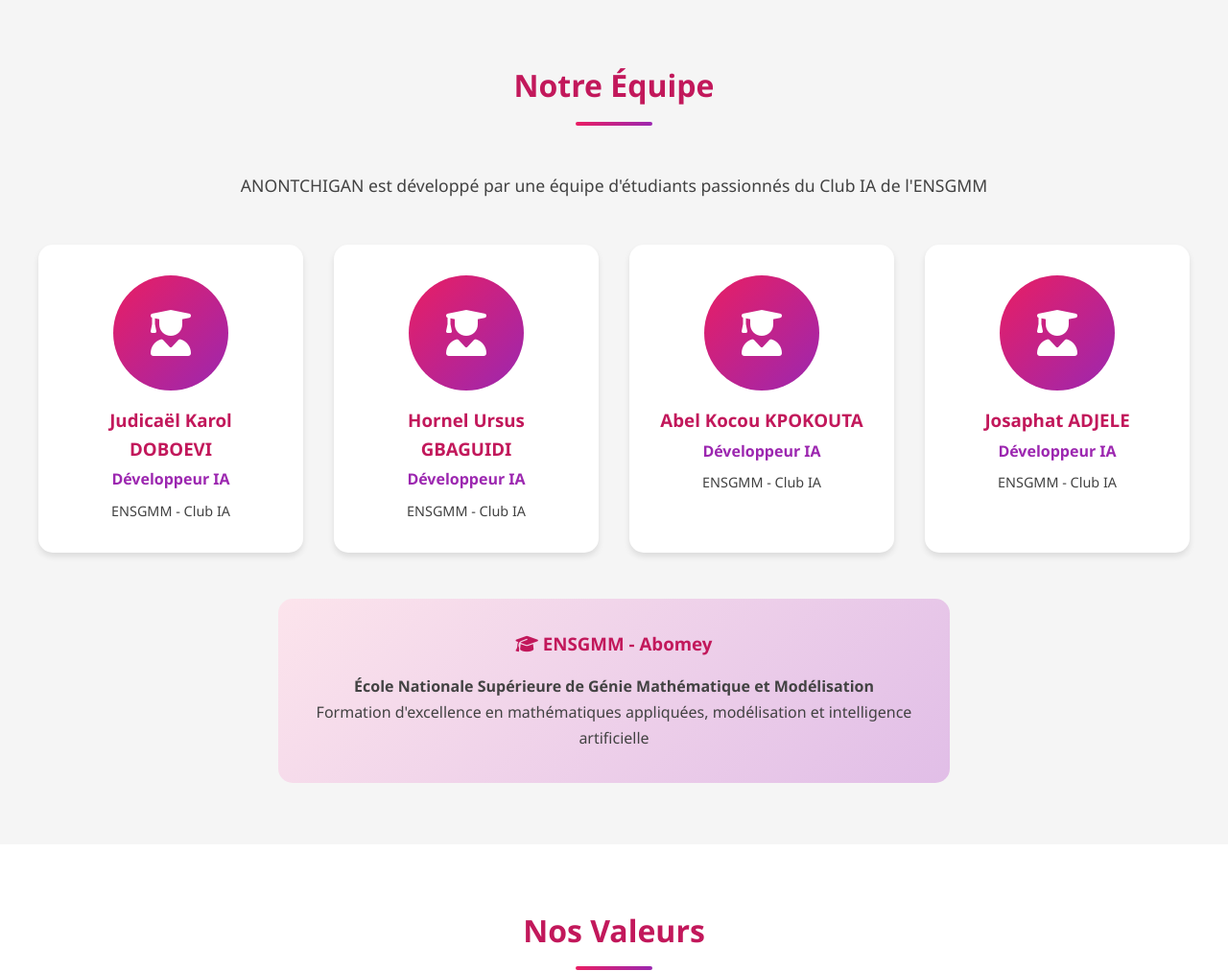
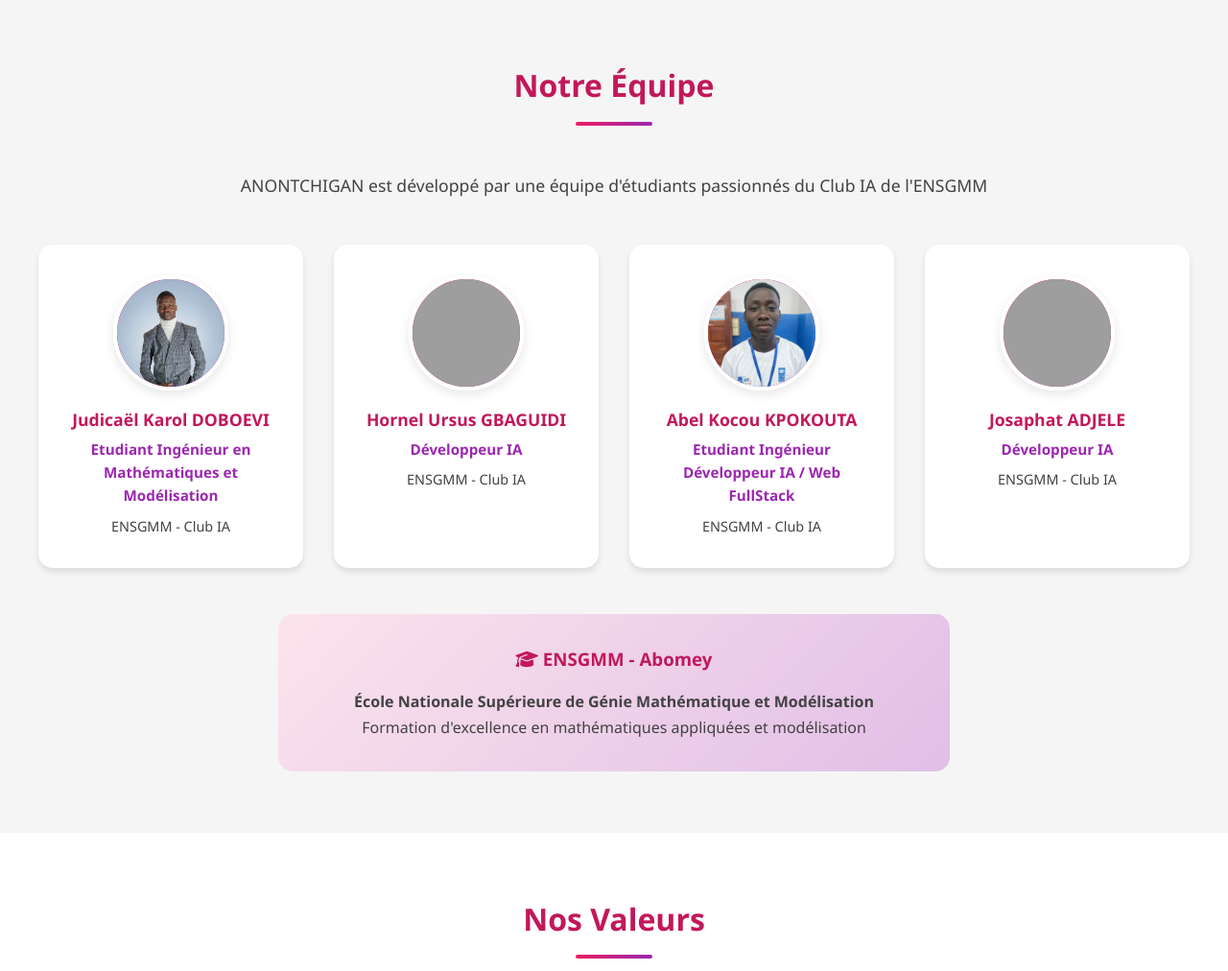
Before and after one commit to Abel-Dev-KPOKOUTA/anontchigan, a Django app: page /a-propos/ in a window 1280 px wide. Shown: the part 1792-2804 px from the top of the page at 96% size. Run offline with Django 5.2, Linux system fonts and the light colour scheme; grey boxes are pictures that could not be loaded.

Commit message:
add image team

```diff
--- a/core/templates/core/a_propos.html
+++ b/core/templates/core/a_propos.html
@@ -1,9 +1,137 @@
 {% extends 'core/base.html' %}
+{% load static %}
+{% block title %}À Propos - ANONTCHIGAN | Notre Mission{% endblock %}
 
-{% block title %}À Propos - ANONTCHIGAN | Notre Mission{% endblock %}
+
 
 {% block content %}
 <!-- Hero Section -->
+<style>
+    .team-grid {
+        display: grid;
+        grid-template-columns: repeat(auto-fit, minmax(250px, 1fr));
+        gap: 2rem;
+        margin-bottom: 3rem;
+    }
+
+    .team-member {
+        background: var(--blanc);
+        padding: 2rem;
+        border-radius: 15px;
+        box-shadow: var(--ombre);
+        text-align: center;
+        transition: transform 0.3s ease, box-shadow 0.3s ease;
+    }
+
+    .team-member:hover {
+        transform: translateY(-10px);
+        box-shadow: 0 8px 24px rgba(0,0,0,0.15);
+    }
+
+    .member-avatar {
+        width: 120px;
+        height: 120px;
+        background: linear-gradient(135deg, var(--rose-primary), var(--violet));
+        border-radius: 50%;
+        margin: 0 auto 1rem;
+        display: flex;
+        align-items: center;
+        justify-content: center;
+        overflow: hidden;
+        position: relative;
+        border: 4px solid var(--blanc);
+        box-shadow: 0 4px 12px rgba(0,0,0,0.1);
+    }
+
+    .member-avatar img {
+        width: 100%;
+        height: 100%;
+        object-fit: cover;
+        position: absolute;
+        top: 0;
+        left: 0;
+        z-index: 1;
+    }
+
+    .member-avatar i {
+        font-size: 3rem;
+        color: var(--blanc);
+        position: relative;
+        z-index: 0;
+    }
+
+    .member-name {
+        color: var(--rose-dark);
+        margin-bottom: 0.3rem;
+        font-size: 1.1rem;
+    }
+
+    .member-role {
+        color: var(--violet);
+        font-weight: 600;
+        margin-bottom: 0.5rem;
+        font-size: 0.95rem;
+    }
+
+    .member-school {
+        font-size: 0.9rem;
+        color: var(--gris-fonce);
+    }
+
+
+
+    .member-avatar img {
+        width: 100%;
+        height: 100%;
+        object-fit: cover;
+        object-position: center 20%; /* 👈 Ajuste le centrage vertical */
+        position: absolute;
+        top: 0;
+        left: 0;
+        z-index: 1;
+    }
+
+
+
+
+
+
+    /* Responsive */
+    @media (max-width: 768px) {
+        .team-grid {
+            grid-template-columns: repeat(auto-fit, minmax(200px, 1fr));
+            gap: 1.5rem;
+        }
+
+        .member-avatar {
+            width: 100px;
+            height: 100px;
+        }
+
+        .member-avatar i {
+            font-size: 2.5rem;
+        }
+
+        .member-name {
+            font-size: 1rem;
+        }
+
+        .member-role {
+            font-size: 0.85rem;
+        }
+    }
+
+    @media (max-width: 480px) {
+        .team-grid {
+            grid-template-columns: 1fr;
+        }
+
+        .team-member {
+            padding: 1.5rem;
+        }
+    }
+</style>
+
 <section class="hero">
     <div class="hero-content">
         <h1><i class="fas fa-heart"></i> À Propos d'ANONTCHIGAN</h1>
@@ -93,49 +221,67 @@
             ANONTCHIGAN est développé par une équipe d'étudiants passionnés du Club IA de l'ENSGMM
         </p>
 
-        <div style="display: grid; grid-template-columns: repeat(auto-fit, minmax(250px, 1fr)); gap: 2rem; margin-bottom: 3rem;">
-            <div style="background: var(--blanc); padding: 2rem; border-radius: 15px; box-shadow: var(--ombre);">
-                <div style="width: 120px; height: 120px; background: linear-gradient(135deg, var(--rose-primary), var(--violet)); border-radius: 50%; margin: 0 auto 1rem; display: flex; align-items: center; justify-content: center;">
-                    <i class="fas fa-user-graduate" style="font-size: 3rem; color: var(--blanc);"></i>
+
+        <!-- HTML simplifié -->
+        <div class="team-grid">
+
+            <!-- Membre 1 -->
+            <div class="team-member">
+                <div class="member-avatar">
+                    <img src="{% static 'images/team/judicael.jpg' %}" alt="Judicaël Karol DOBOEVI">
+                    <i class="fas fa-user-graduate"></i>
                 </div>
-                <h3 style="color: var(--rose-dark); margin-bottom: 0.3rem;">Judicaël Karol DOBOEVI</h3>
-                <p style="color: var(--violet); font-weight: 600; margin-bottom: 0.5rem;">Développeur IA</p>
-                <p style="font-size: 0.9rem; color: var(--gris-fonce);">ENSGMM - Club IA</p>
+                <h3 class="member-name">Judicaël Karol DOBOEVI</h3>
+                <p class="member-role">Etudiant Ingénieur en Mathématiques et Modélisation</p>
+                <p class="member-school">ENSGMM - Club IA</p>
             </div>
 
-            <div style="background: var(--blanc); padding: 2rem; border-radius: 15px; box-shadow: var(--ombre);">
-                <div style="width: 120px; height: 120px; background: linear-gradient(135deg, var(--rose-primary), var(--violet)); border-radius: 50%; margin: 0 auto 1rem; display: flex; align-items: center; justify-content: center;">
-                    <i class="fas fa-user-graduate" style="font-size: 3rem; color: var(--blanc);"></i>
+            <!-- Membre 2 -->
+            <div class="team-member">
+                <div class="member-avatar">
+                    <img src="{% static 'images/team/hornel.jpg' %}" alt="Hornel Ursus GBAGUIDI">
+                    <i class="fas fa-user-graduate"></i>
                 </div>
-                <h3 style="color: var(--rose-dark); margin-bottom: 0.3rem;">Hornel Ursus GBAGUIDI</h3>
-                <p style="color: var(--violet); font-weight: 600; margin-bottom: 0.5rem;">Développeur IA</p>
-                <p style="font-size: 0.9rem; color: var(--gris-fonce);">ENSGMM - Club IA</p>
+                <h3 class="member-name">Hornel Ursus GBAGUIDI</h3>
+                <p class="member-role">Développeur IA</p>
+                <p class="member-school">ENSGMM - Club IA</p>
             </div>
 
-            <div style="background: var(--blanc); padding: 2rem; border-radius: 15px; box-shadow: var(--ombre);">
-                <div style="width: 120px; height: 120px; background: linear-gradient(135deg, var(--rose-primary), var(--violet)); border-radius: 50%; margin: 0 auto 1rem; display: flex; align-items: center; justify-content: center;">
-                    <i class="fas fa-user-graduate" style="font-size: 3rem; color: var(--blanc);"></i>
+            <!-- Membre 3 -->
+            <div class="team-member">
+                <div class="member-avatar">
+                    <img src="{% static 'images/team/abel.jpg' %}" alt="Abel Kocou KPOKOUTA">
+                    <i class="fas fa-user-graduate"></i>
                 </div>
-                <h3 style="color: var(--rose-dark); margin-bottom: 0.3rem;">Abel Kocou KPOKOUTA</h3>
-                <p style="color: var(--violet); font-weight: 600; margin-bottom: 0.5rem;">Développeur IA</p>
-                <p style="font-size: 0.9rem; color: var(--gris-fonce);">ENSGMM - Club IA</p>
+                <h3 class="member-name">Abel Kocou KPOKOUTA</h3>
+                <p class="member-role">Etudiant Ingénieur  Développeur IA / Web FullStack</p>
+                <p class="member-school">ENSGMM - Club IA</p>
             </div>
 
-            <div style="background: var(--blanc); padding: 2rem; border-radius: 15px; box-shadow: var(--ombre);">
-                <div style="width: 120px; height: 120px; background: linear-gradient(135deg, var(--rose-primary), var(--violet)); border-radius: 50%; margin: 0 auto 1rem; display: flex; align-items: center; justify-content: center;">
-                    <i class="fas fa-user-graduate" style="font-size: 3rem; color: var(--blanc);"></i>
+            <!-- Membre 4 -->
+            <div class="team-member">
+                <div class="member-avatar">
+                    <img src="{% static 'images/team/josaphat.jpg' %}" alt="Josaphat ADJELE">
+                    <i class="fas fa-user-graduate"></i>
                 </div>
-                <h3 style="color: var(--rose-dark); margin-bottom: 0.3rem;">Josaphat ADJELE</h3>
-                <p style="color: var(--violet); font-weight: 600; margin-bottom: 0.5rem;">Développeur IA</p>
-                <p style="font-size: 0.9rem; color: var(--gris-fonce);">ENSGMM - Club IA</p>
+                <h3 class="member-name">Josaphat ADJELE</h3>
+                <p class="member-role">Développeur IA</p>
+                <p class="member-school">ENSGMM - Club IA</p>
             </div>
+
         </div>
+
+
+
+
+
+
 
         <div style="background: linear-gradient(135deg, var(--rose-light) 0%, #E1BEE7 100%); padding: 2rem; border-radius: 15px; max-width: 700px; margin: 0 auto;">
             <h3 style="color: var(--rose-dark); margin-bottom: 1rem;"><i class="fas fa-graduation-cap"></i> ENSGMM - Abomey</h3>
             <p style="color: var(--gris-fonce); line-height: 1.7;">
                 <strong>École Nationale Supérieure de Génie Mathématique et Modélisation</strong><br>
-                Formation d'excellence en mathématiques appliquées, modélisation et intelligence artificielle
+                Formation d'excellence en mathématiques appliquées et modélisation
             </p>
         </div>
     </div>
```
Also changed, not shown: core/static/images/team/abel.jpg (added), core/static/images/team/abelll.jpg (added), core/static/images/team/judicael.jpg (added).
